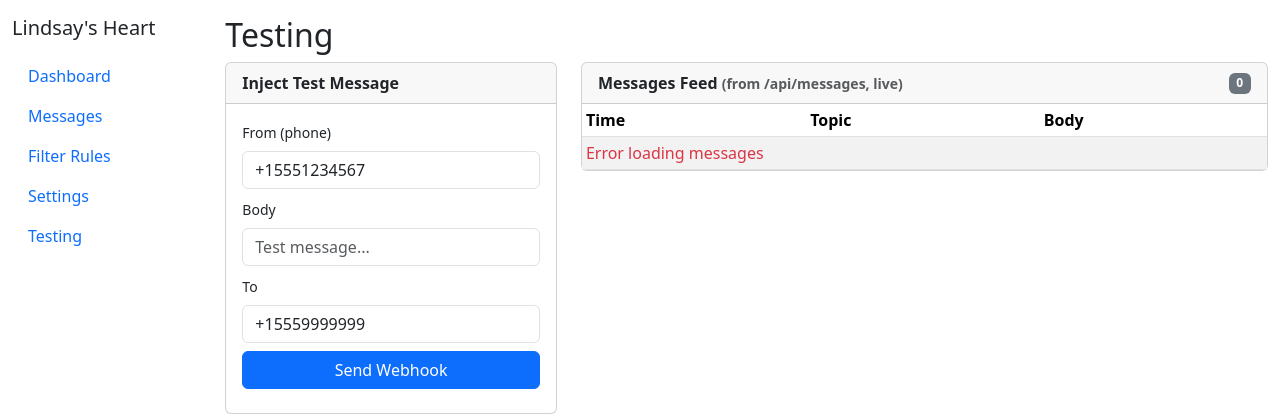
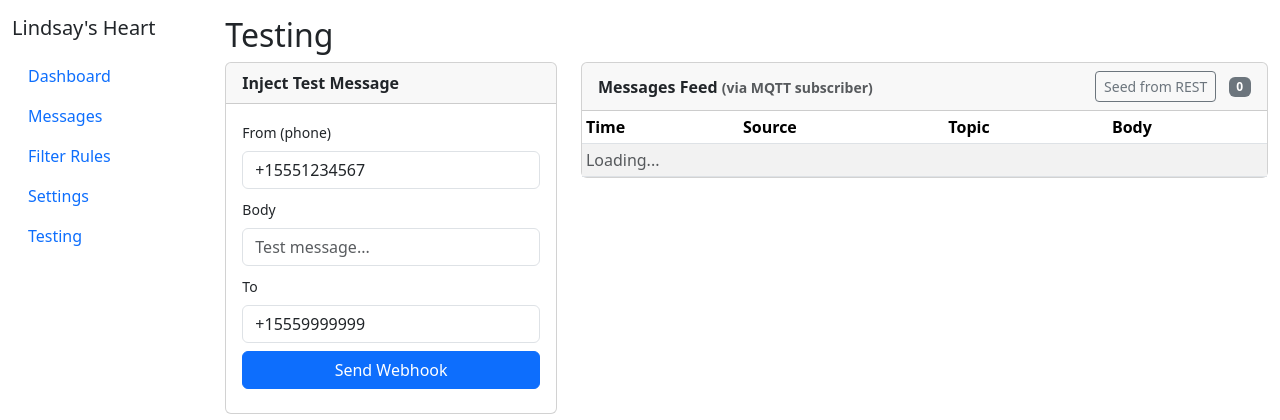
Before and after one commit to mbustosorg/lindsay-50, a Python web app: template heart-sms-receiver/templates/testing.html in a window 1280 px wide. Shown: the top 420 px of the page. Run offline with Jinja, Linux system fonts and the light colour scheme; the template is opened without the code that fills it, so the values that code supplies are empty.

Commit message:
feat: back-populate live feed from REST and show source badges
- lib/publish.py: add source="mqtt"/"rest" field to ring buffer entries.
  Add seed_from_rest_messages() to inject stored messages into the ring
  buffer as if they came from MQTT.
- main.py: add POST /api/live-messages/seed endpoint that fetches stored
  messages from SQLite and seeds the ring buffer (max 50, marked source=rest).
- testing.html: auto-seed on page load ("Seed from REST" button).
  Add Source column with green=mqtt / yellow=rest badge. Update header to
  show "via MQTT subscriber".

Co-Authored-By: Claude Opus 4.6 <noreply@anthropic.com>

```diff
--- a/heart-sms-receiver/templates/testing.html
+++ b/heart-sms-receiver/templates/testing.html
@@ -33,8 +33,11 @@
   <div class="col-md-8 mb-4">
     <div class="card">
       <div class="card-header fw-bold d-flex justify-content-between align-items-center">
-        <span>Messages Feed <small class="text-muted">(from /api/messages, live)</small></span>
-        <span class="badge bg-secondary" id="msg-count">0</span>
+        <span>Messages Feed <small class="text-muted">(via MQTT subscriber)</small></span>
+        <div>
+          <button class="btn btn-sm btn-outline-secondary" onclick="seedRest()">Seed from REST</button>
+          <span class="badge bg-secondary ms-2" id="msg-count">0</span>
+        </div>
       </div>
       <div class="card-body p-0">
         <div id="msg-list" style="max-height: 300px; overflow-y: auto;">
@@ -42,12 +45,13 @@
             <thead class="sticky-top bg-white">
               <tr>
                 <th>Time</th>
+                <th>Source</th>
                 <th>Topic</th>
                 <th>Body</th>
               </tr>
             </thead>
             <tbody id="msg-tbody">
-              <tr><td colspan="3" class="text-muted">Loading...</td></tr>
+              <tr><td colspan="4" class="text-muted">Loading...</td></tr>
             </tbody>
           </table>
         </div>
@@ -86,6 +90,18 @@
 
 {% block scripts %}
 <script>
+async function seedRest() {
+  try {
+    const res = await fetch('/api/live-messages/seed', { method: 'POST' });
+    const data = await res.json();
+    if (data.status === 'ok') {
+      fetchMessages();
+    }
+  } catch (e) {
+    console.error('Seed failed:', e);
+  }
+}
+
 async function fetchMessages() {
   try {
     const res = await fetch('/api/live-messages');
@@ -94,18 +110,23 @@ async function fetchMessages() {
     const count = document.getElementById('msg-count');
     count.textContent = msgs.length;
     if (msgs.length === 0) {
-      tbody.innerHTML = '<tr><td colspan="3" class="text-muted">No messages received yet</td></tr>';
+      tbody.innerHTML = '<tr><td colspan="4" class="text-muted">No messages received yet — click "Seed from REST" to load stored messages</td></tr>';
       return;
     }
     tbody.innerHTML = msgs.map(m => `
       <tr>
         <td class="mono" style="white-space:nowrap">${m.received_at ? m.received_at.slice(11, 19) : ''}</td>
+        <td style="white-space:nowrap">
+          ${m.source === 'mqtt'
+            ? '<span class="badge bg-success">mqtt</span>'
+            : '<span class="badge bg-warning text-dark">rest</span>'}
+        </td>
         <td class="mono" style="max-width:200px;overflow:hidden;text-overflow:ellipsis;white-space:nowrap">${escapeHtml(m.topic || '')}</td>
         <td style="max-width:300px;overflow:hidden;text-overflow:ellipsis;white-space:nowrap">${escapeHtml(m.body || '')}</td>
       </tr>
     `).join('');
   } catch (e) {
-    document.getElementById('msg-tbody').innerHTML = '<tr><td colspan="3" class="text-danger">Error loading messages</td></tr>';
+    document.getElementById('msg-tbody').innerHTML = '<tr><td colspan="4" class="text-danger">Error loading messages</td></tr>';
   }
 }
 
@@ -115,7 +136,6 @@ async function fetchConfig() {
     const cfg = await res.json();
     document.getElementById('config-display').textContent = JSON.stringify(cfg, null, 2);
 
-    // Update filter list
     const list = document.getElementById('filter-list');
     const filters = cfg.filters || [];
     if (filters.length === 0) {
@@ -161,8 +181,8 @@ document.getElementById('inject-form').addEventListener('submit', async function
   }
 });
 
-// Poll
-fetchMessages();
+// Auto-seed from REST on page load, then poll for new MQTT messages
+seedRest();
 fetchConfig();
 setInterval(fetchMessages, 3000);
 setInterval(fetchConfig, 10000);
```
Also changed, not shown: heart-sms-receiver/main.py (+17 -0 lines), lib/publish.py (+24 -2 lines).
